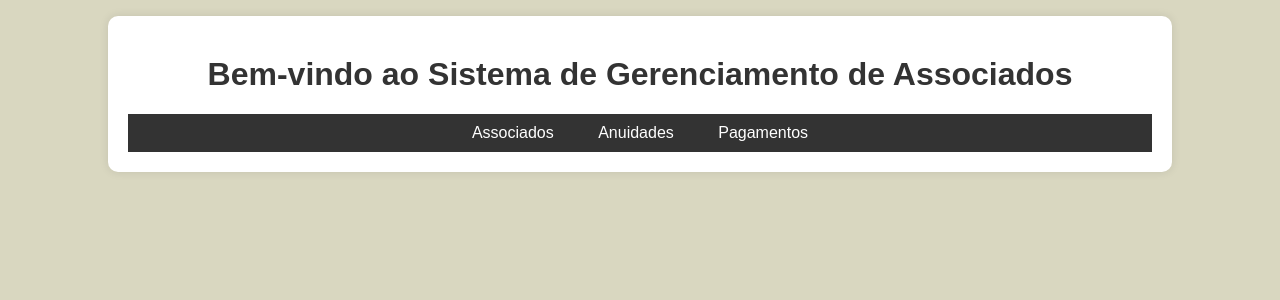
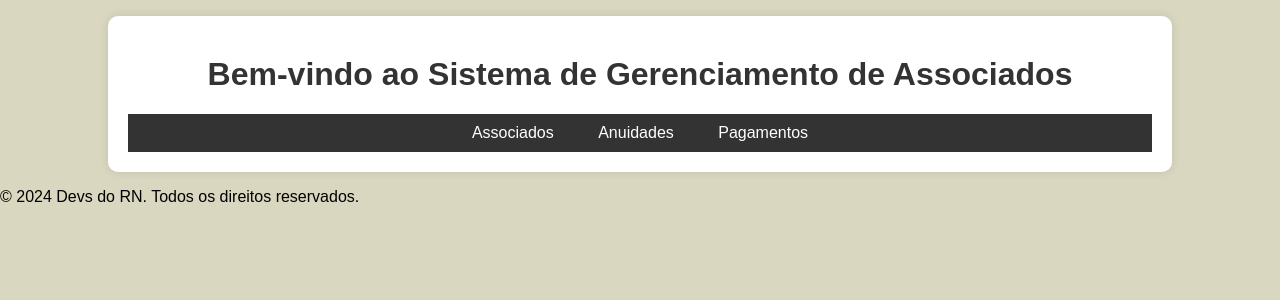
Before and after one commit to sergioh665/DesafioPHP, a PHP site: page / in a window 1280 px wide. Shown: the part 304-604 px from the top of the page. Run offline with PHP 8.4, Linux system fonts and the light colour scheme.

Commit message:
🔧CHORE: correcoes no arquivo footer.php

```diff
--- a/views/footer.php
+++ b/views/footer.php
@@ -1,3 +1,6 @@
-   </div>
+</div>
+    <footer>
+        <p>© 2024 Devs do RN. Todos os direitos reservados.</p>
+    </footer>
 </body>
 </html>
```
